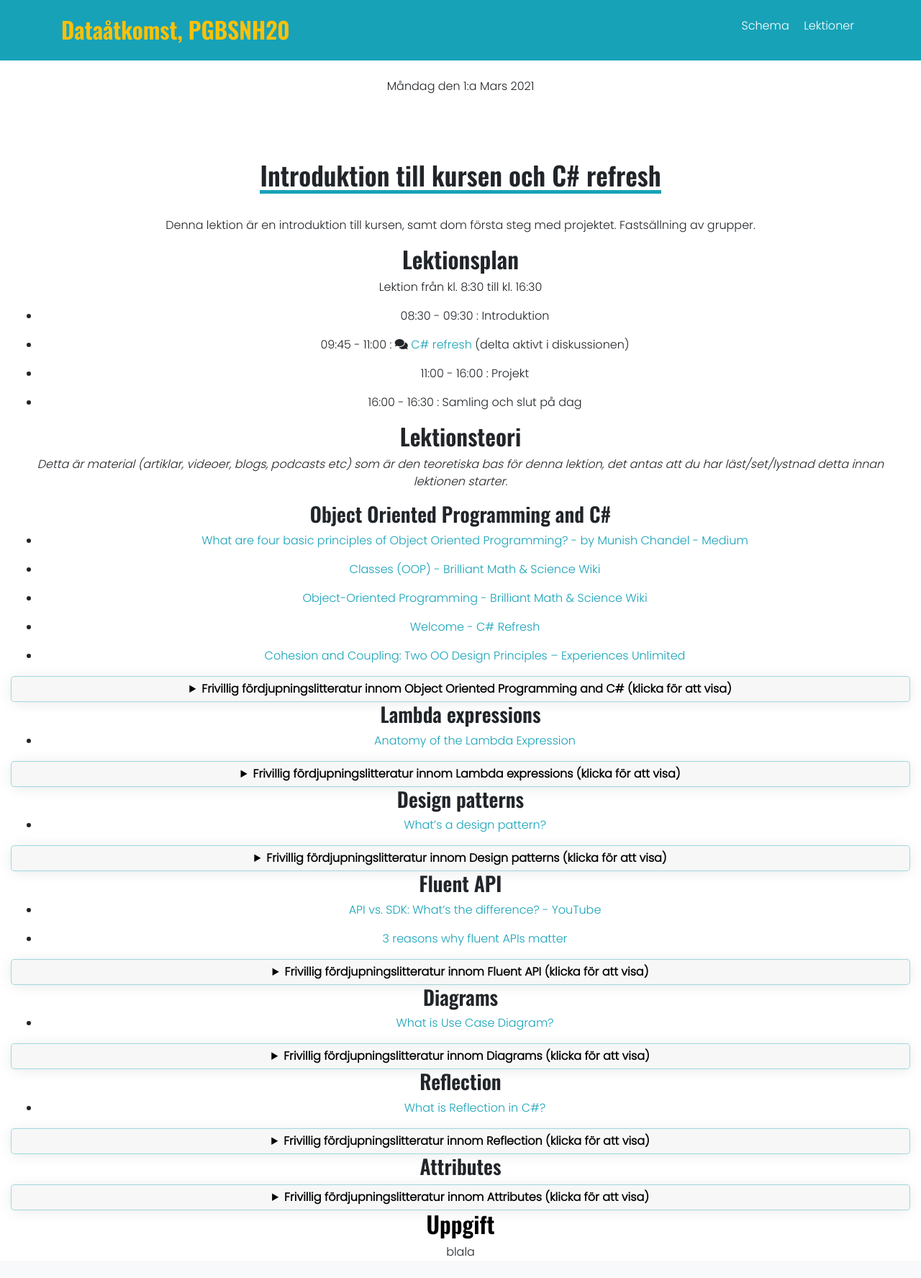
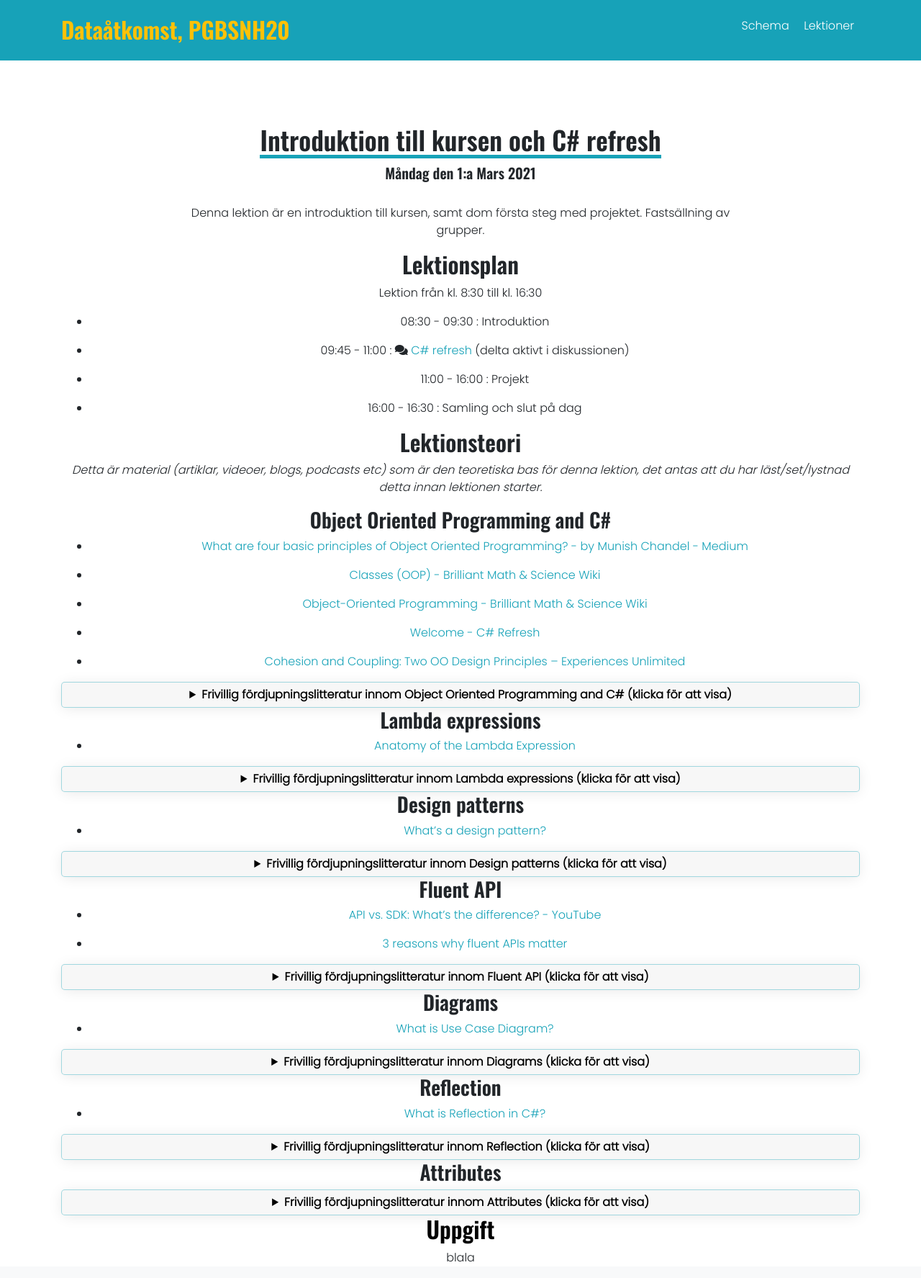
Before and after one commit to PGBSNH20/PGBSNH20-dataatkomst, a Jekyll site: the page built from lectures/introduction.md, in a window 1280 px wide. Shown: the whole page at 72% size. Built offline with Jekyll 4.4.1, drawn with Linux system fonts in a browser that asks for light colours; nearby versions of some CDN libraries.

Commit message:
edit lecture html

```diff
--- a/_css/style.css
+++ b/_css/style.css
@@ -142,7 +142,7 @@ h6 {
 }
 .lectures-card {
     box-shadow: 0 2px 20px -2px rgba(0, 0, 0, 0.1);
-    height: 475px;
+    /* height: 475px; */
     margin-bottom: 25px;
 }
 .last-row .col-lg-4 .lectures-card{
--- a/_layouts/lecture.html
+++ b/_layouts/lecture.html
@@ -3,11 +3,11 @@ layout: default
 ---
 
 <section class="planning-area bg-white">
-    <div class="container-fluid">
-        <div class="heading text-center p-4">
-            <p>{{page.lectureDate}}</p>
-            <h1>{{page.title}}</h1>
-        </div>
+    <div class="container">
+      <div class="heading text-center p-4">
+        <h1>{{page.title}}</h1>
+        <h5>{{page.lectureDate}}</h5>
+      </div>
         <div class="text-center">
             {{ content }}
         </div>
--- a/lectures/introduction.md
+++ b/lectures/introduction.md
@@ -5,8 +5,12 @@ lectureDate: Måndag den 1:a Mars 2021
 permalink: /lectures/introduction
 ---
 
-
-Denna lektion är en introduktion till kursen, samt dom första steg med projektet. Fastsällning av grupper.
+<div class="section-des">
+        <div class="row text-center">
+          <p>Denna lektion är en introduktion till kursen, samt dom första steg med projektet. Fastsällning av grupper.
+          </p>
+        </div>
+</div>
 
 ## Lektionsplan
 Lektion från kl. 8:30 till kl. 16:30
```
Also changed, not shown: lectures.md (+3 -1 lines).
